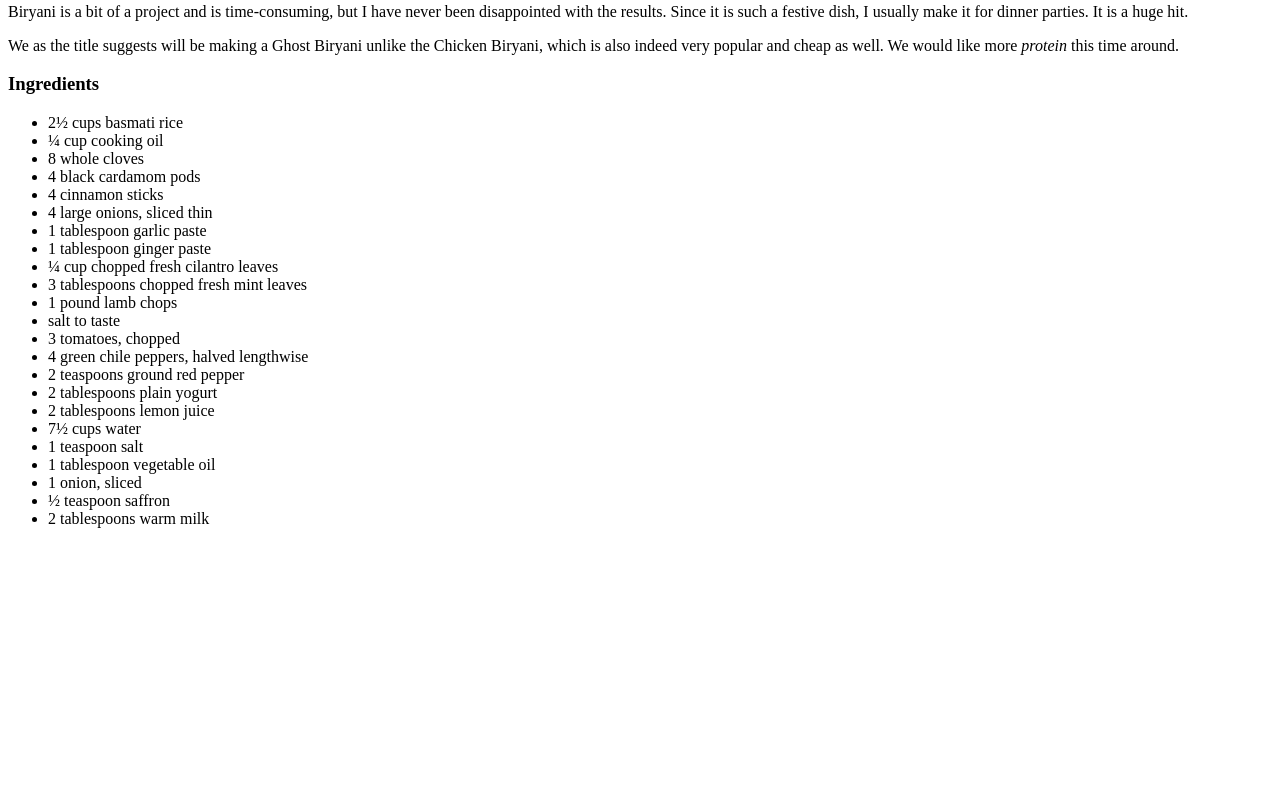
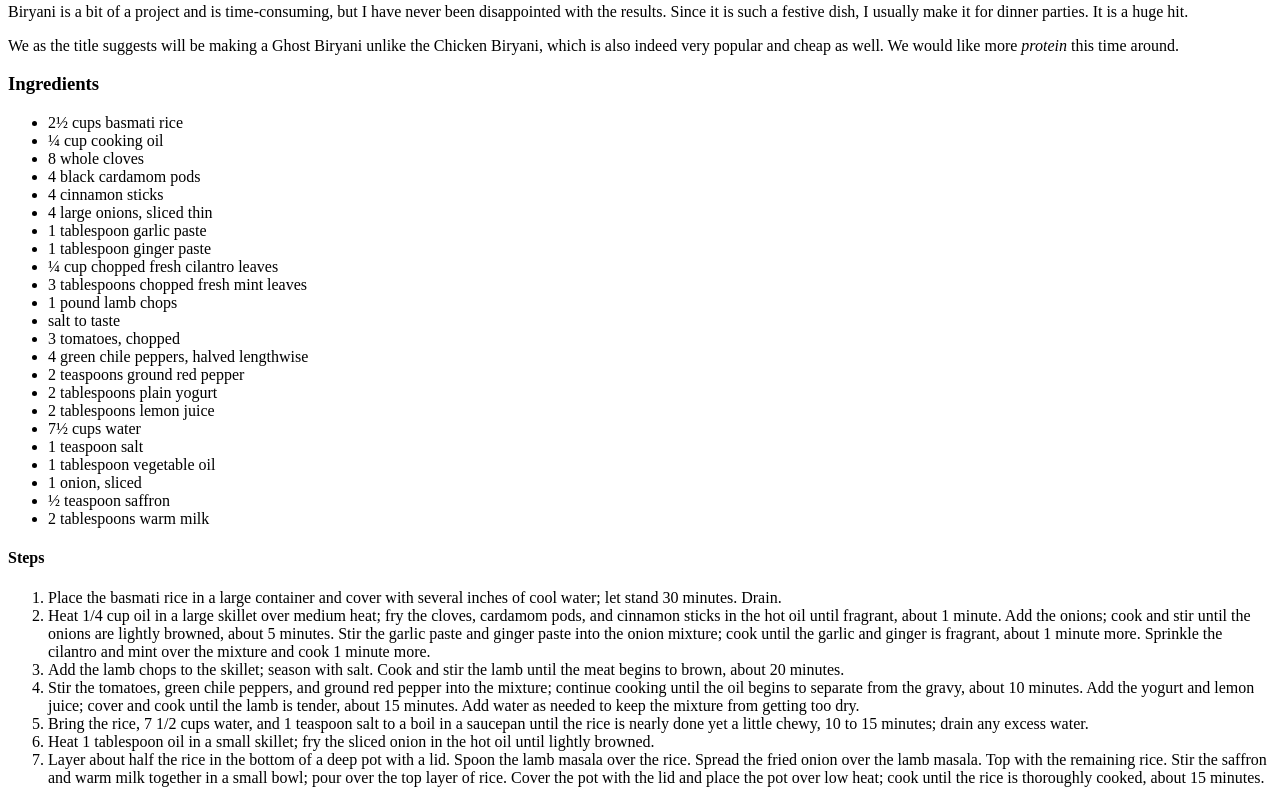
Before and after one commit to TheUnparalleledDragon/odin-recipes., a plain HTML site: page recipes/biryani.html in a window 1280 px wide. Shown: the part 331-1134 px from the top of the page. Before the commit the page ends 875 px from the top, so only its background shows below. Drawn offline with Linux system fonts and the light colour scheme.

Commit message:
Add Steps to follow

```diff
--- a/recipes/biryani.html
+++ b/recipes/biryani.html
@@ -10,7 +10,7 @@
     <h2>Description</h2>
     <p>Biryani is a bit of a project and is time-consuming, but I have never been disappointed with the results. Since it is such a festive dish, I usually make it for dinner parties. It is a huge hit.</p>
 
-    <p>We as the title suggests will be making a Ghost Biryani unlike the Chicken Biryani, which is also indeed very popular and cheap as well. We would like more <em>protein</em> this time around.</p>
+    <p>We as the title suggests will be  making a Ghost Biryani unlike the Chicken Biryani, which is also indeed very popular and cheap as well. We would like more <em>protein</em> this time around.</p>
 
     <h3>Ingredients</h3>
     <ul>
@@ -45,5 +45,19 @@
 
     </ul>
 
+    <h4>Steps</h4>
+    <ol>
+        <li>Place the basmati rice in a large container and cover with several inches of cool water; let stand 30 minutes. Drain.
+        </li>
+        <li>Heat 1/4 cup oil in a large skillet over medium heat; fry the cloves, cardamom pods, and cinnamon sticks in the hot oil until fragrant, about 1 minute. Add the onions; cook and stir until the onions are lightly browned, about 5 minutes. Stir the garlic paste and ginger paste into the onion mixture; cook until the garlic and ginger is fragrant, about 1 minute more. Sprinkle the cilantro and mint over the mixture and cook 1 minute more.</li>
+        <li>Add the lamb chops to the skillet; season with salt. Cook and stir the lamb until the meat begins to brown, about 20 minutes.</li>
+        <li>Stir the tomatoes, green chile peppers, and ground red pepper into the mixture; continue cooking until the oil begins to separate from the gravy, about 10 minutes. Add the yogurt and lemon juice; cover and cook until the lamb is tender, about 15 minutes. Add water as needed to keep the mixture from getting too dry.
+        </li>
+        <li>Bring the rice, 7 1/2 cups water, and 1 teaspoon salt to a boil in a saucepan until the rice is nearly done yet a little chewy, 10 to 15 minutes; drain any excess water.
+        </li>
+        <li>Heat 1 tablespoon oil in a small skillet; fry the sliced onion in the hot oil until lightly browned.</li>
+        <li>Layer about half the rice in the bottom of a deep pot with a lid. Spoon the lamb masala over the rice. Spread the fried onion over the lamb masala. Top with the remaining rice. Stir the saffron and warm milk together in a small bowl; pour over the top layer of rice. Cover the pot with the lid and place the pot over low heat; cook until the rice is thoroughly cooked, about 15 minutes.</li>
+    </ol>
+
 </body>
 </html>
```
